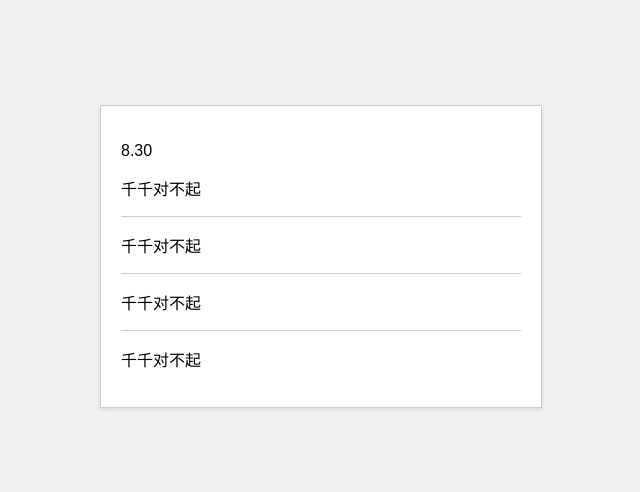
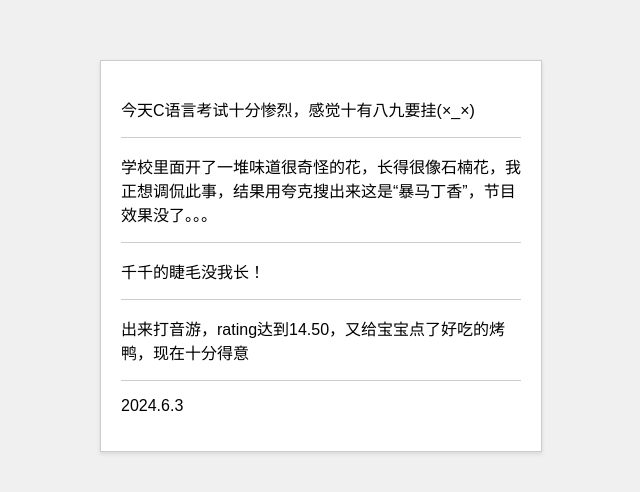
Before and after one commit to SixGod250ml/msg.hbhz.asia, a plain HTML site: page index.html in a window 1280 px wide. Shown: the part 144-636 px from the top of the page, without its empty margins (319-959 px from the left). Drawn offline with Linux system fonts and the light colour scheme.

Commit message:
6.3Update.html

```diff
--- a/index.html
+++ b/index.html
@@ -33,14 +33,15 @@
 </head>
 <body>
   <div class="note">
-    <p>8.30</p>
-    <p>千千对不起</p>
+    <p>今天C语言考试十分惨烈，感觉十有八九要挂(×_×)</p>
     <div class="line"></div>
-    <p>千千对不起</p>
+    <p>学校里面开了一堆味道很奇怪的花，长得很像石楠花，我正想调侃此事，结果用夸克搜出来这是“暴马丁香”，节目效果没了。。。</p>
     <div class="line"></div>
-    <p>千千对不起</p>
+    <p>千千的睫毛没我长！</p>
     <div class="line"></div>
-    <p>千千对不起</p>
+    <p>出来打音游，rating达到14.50，又给宝宝点了好吃的烤鸭，现在十分得意</p>
+    <div class="line"></div>
+    <p>2024.6.3</p>
   </div>
 </body>
 </html>
```
